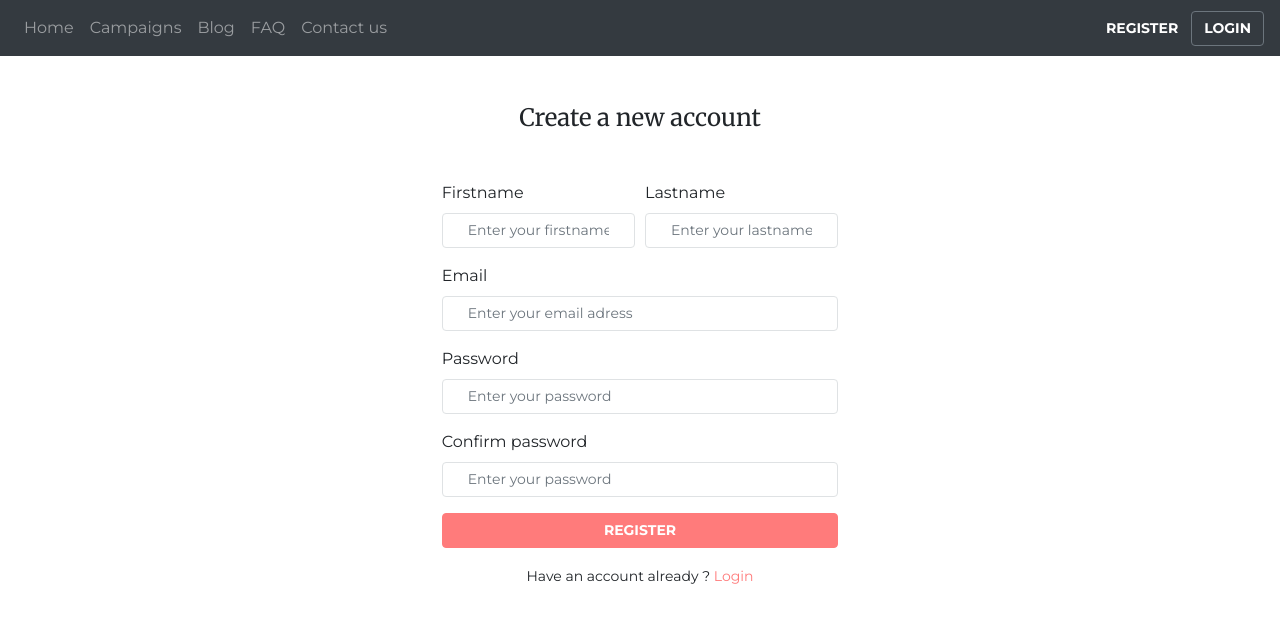
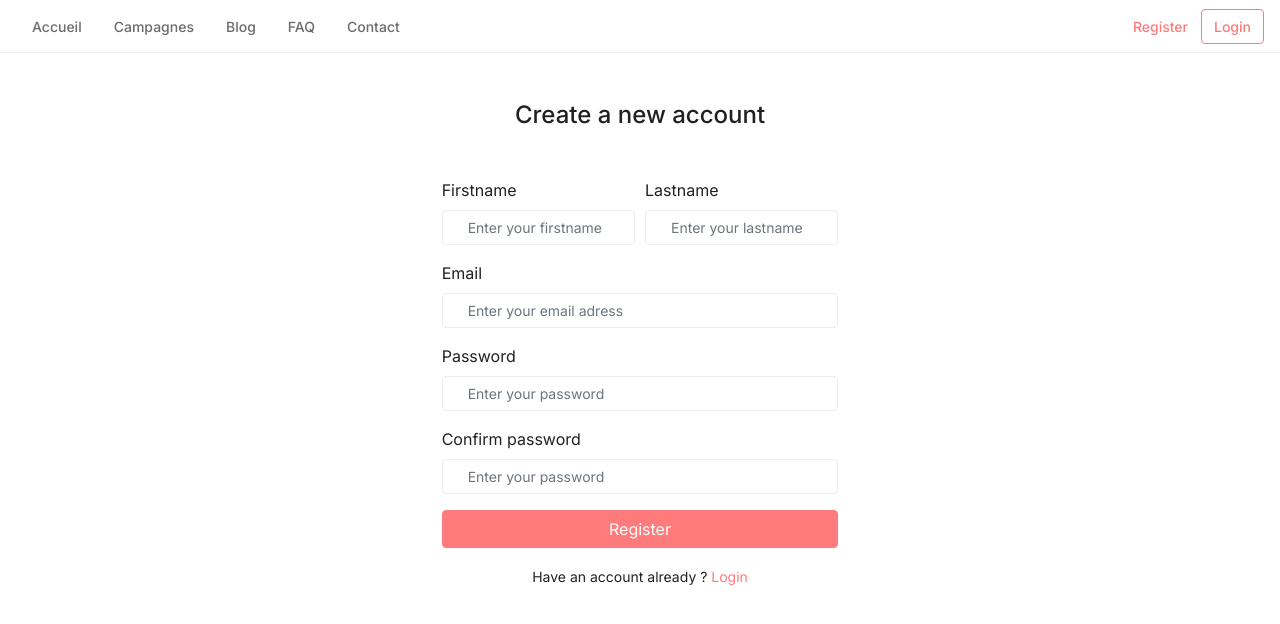
Before and after one commit to AlexandreDelesse/projet-technique, an Angular app in the folder client/: page /register in a window 1280 px wide. Shown: the top 624 px of the page. Built offline with nearby package versions, Linux system fonts and the light colour scheme.

Commit message:
UI variables

```diff
--- a/client/src/app/views/navbar/navbar.component.html
+++ b/client/src/app/views/navbar/navbar.component.html
@@ -1,15 +1,27 @@
-<nav class="navbar navbar-expand-lg navbar-dark bg-dark">
+<nav class="navbar navbar-expand-lg header">
   <div class="collapse navbar-collapse">
     <div class="navbar-nav">
-      <a class="nav-link" aria-current="page" routerLink="campaigns">Home</a>
+      <div class="nav-item px-2">
+        <a class="nav-link" aria-current="page" routerLink="campaigns"
+          >Accueil</a
+        >
+      </div>
+      <div class="nav-item px-2">
         <a class="nav-link" aria-current="page" routerLink="campaigns">
-        Campaigns
+          Campagnes
         </a>
+      </div>
+      <div class="nav-item px-2">
         <a class="nav-link" aria-current="page" routerLink="campaigns">Blog</a>
+      </div>
+      <div class="nav-item px-2">
         <a class="nav-link" aria-current="page" routerLink="campaigns">FAQ</a>
-      <a class="nav-link" aria-current="page" routerLink="campaigns">
-        Contact us
-      </a>
+      </div>
+      <div class="nav-item px-2">
+        <a class="nav-link" aria-current="page" routerLink="campaigns"
+          >Contact</a
+        >
+      </div>
     </div>
   </div>
   <div class="d-flex" *ngIf="user; else guest">
@@ -40,9 +52,11 @@
     </div>
   </div>
   <ng-template #guest>
+    <div class="d-flex auth-btns">
       <a routerLink="register" role="button" class="btn btn-link">Register</a>
-    <a routerLink="login" role="button" class="btn btn-outline-secondary">
+      <a routerLink="login" role="button" class="btn btn-outline-primary">
         Login
       </a>
+    </div>
   </ng-template>
 </nav>
--- a/client/src/assets/sass/_navbar.scss
+++ b/client/src/assets/sass/_navbar.scss
@@ -1,3 +1,25 @@
+.header {
+  background: #fff;
+  box-shadow: inset 0 -1px 0 $border-color;
+
+  .nav-link {
+    color: $text-secondary;
+    font-weight: 500;
+    font-size: $font-size-sm;
+    @include transition(0.3s);
+
+    &:hover {
+      color: $text-primary;
+    }
+  }
+
+  .auth-btns {
+    .btn {
+      font-weight: 500;
+      font-size: $font-size-sm;
+    }
+  }
+
   .user-dropdown {
     #userDropdown {
       display: flex;
@@ -16,3 +38,4 @@
       border-radius: 100%;
     }
   }
+}
--- a/client/src/assets/sass/_reset.scss
+++ b/client/src/assets/sass/_reset.scss
@@ -5,21 +5,7 @@ body {
   margin: 0;
   overflow-x: hidden;
   font-family: $text-font;
-}
-
-h1,
-h2,
-h3,
-h4,
-h5,
-h6,
-.h1,
-.h2,
-.h3,
-.h4,
-.h5,
-.h6 {
-	font-family: $heading-font;
+  color: $text-primary;
 }
 
 .form-control,
@@ -50,15 +36,15 @@ span {
   text-shadow: none;
 }
 
-[type='button']:focus,
+[type="button"]:focus,
 a:active,
 a:focus,
 a:visited,
 button::-moz-focus-inner,
-input[type='reset']::-moz-focus-inner,
-input[type='button']::-moz-focus-inner,
-input[type='submit']::-moz-focus-inner,
-input[type='file'] > input[type='button']::-moz-focus-inner,
+input[type="reset"]::-moz-focus-inner,
+input[type="button"]::-moz-focus-inner,
+input[type="submit"]::-moz-focus-inner,
+input[type="file"] > input[type="button"]::-moz-focus-inner,
 select::-moz-focus-inner {
   outline: 0;
 }
--- a/client/src/assets/sass/_variables.scss
+++ b/client/src/assets/sass/_variables.scss
@@ -1,10 +1,18 @@
 $navbar-height: 70px;
 
 // fonts
-$text-font: "Montserrat", sans-serif;
-$heading-font: "Merriweather", serif;
+$text-font: "Inter", sans-serif;
 
 // Colors
-$border-color: #dfe2e4;
-$text-secondary: rgba(0, 0, 0, 0.65);
+$border-color: #ededed;
+$text-secondary: #6b6b6b;
+$text-primary: #212121;
+$text-tertiary: #a6a6a6;
 $primary: #ff7b7b;
+
+// Font size
+$font-size-xl: 1.25rem;
+$font-size-l: 1.125rem;
+$font-size-m: 1rem;
+$font-size-sm: 0.875rem;
+$font-size-xs: 0.75rem;
--- a/client/src/assets/sass/app.scss
+++ b/client/src/assets/sass/app.scss
@@ -1,3 +1,5 @@
+@import url("https://fonts.googleapis.com/css2?family=Inter:wght@400;500;600;700&display=swap");
+
 @import "variables";
 
 /* Importing Bootstrap SCSS file. */
--- a/client/src/assets/sass/components/_buttons.scss
+++ b/client/src/assets/sass/components/_buttons.scss
@@ -1,10 +1,16 @@
 .btn {
-  color: #fff;
-  text-transform: uppercase;
-  font-weight: bold;
-  font-size: 0.875rem;
-
   &:hover {
     text-decoration: none;
+    color: #fff;
+  }
+
+  &:not([class*="btn-outline"], .btn-link) {
+    color: #fff;
+  }
+
+  &.btn-link {
+    &:hover {
+      color: darken($color: $primary, $amount: 7.5%);
+    }
   }
 }
--- a/client/src/index.html
+++ b/client/src/index.html
@@ -2,15 +2,10 @@
 <html lang="en">
   <head>
     <meta charset="utf-8" />
-    <title>DonDuSang</title>
+    <title>Don de sang</title>
     <base href="/" />
     <meta name="viewport" content="width=device-width, initial-scale=1" />
     <link rel="icon" type="image/x-icon" href="favicon.ico" />
-    <link rel="preconnect" href="https://fonts.gstatic.com" />
-    <link
-      href="https://fonts.googleapis.com/css2?family=Merriweather:wght@400;700&family=Montserrat:wght@400;700&display=swap"
-      rel="stylesheet"
-    />
   </head>
   <body>
     <app-root></app-root>
```
Also changed, not shown: client/src/assets/sass/_misc.scss (added, +19 -0 lines). Lines whose indentation alone changed are shown as unchanged.
